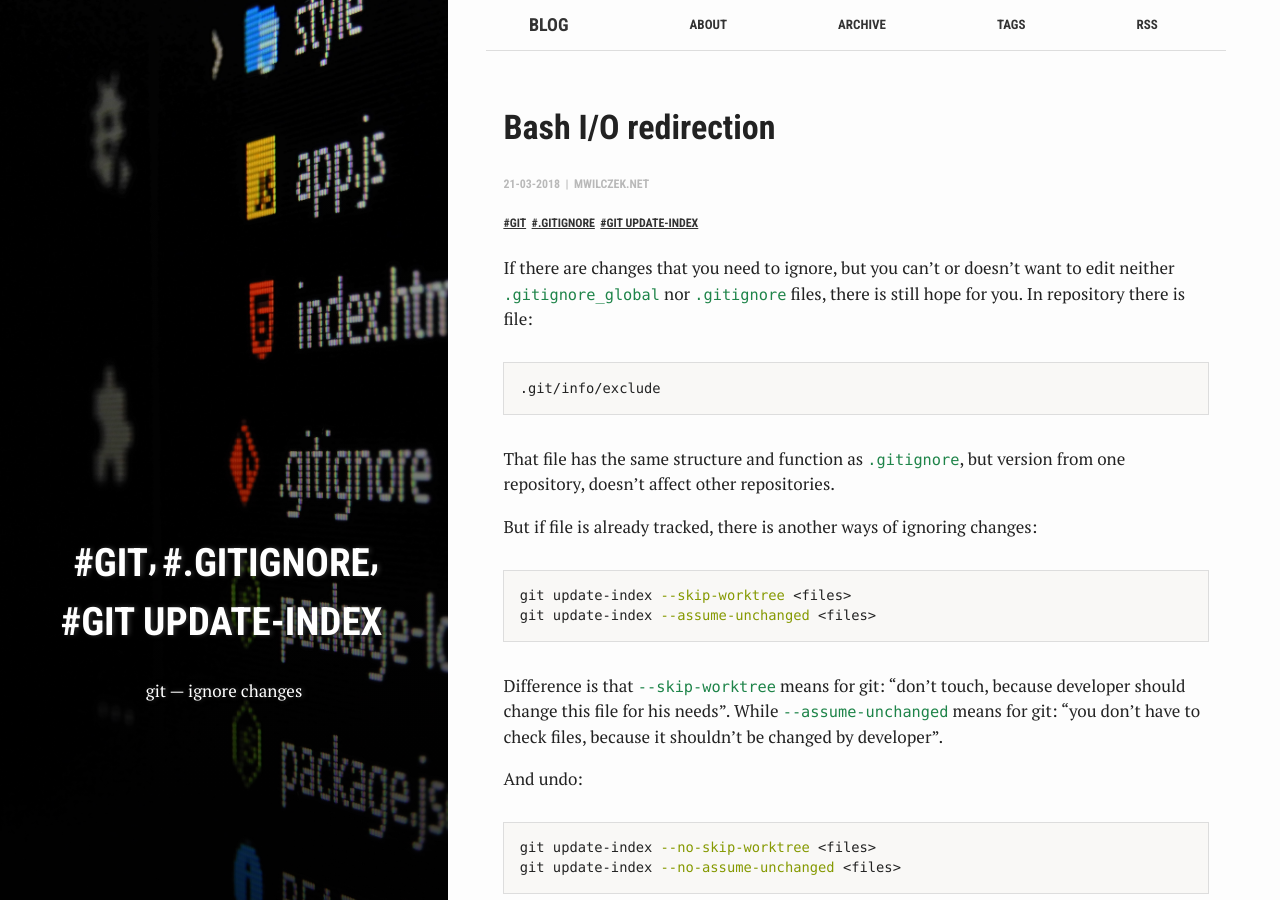
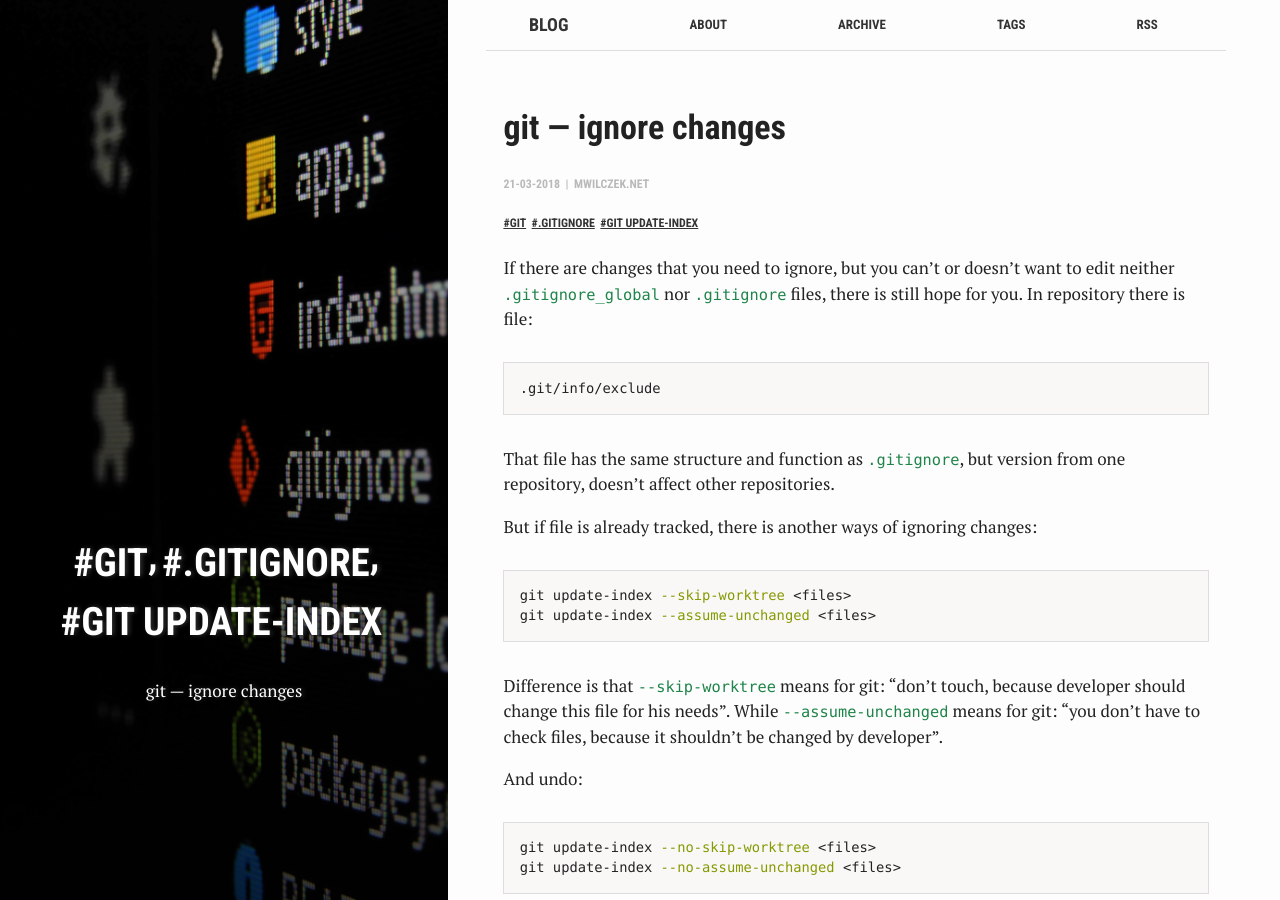
Before and after one commit to mwilczek-net/blog.mwilczek.net, a Jekyll site: the page built from _posts/2018-03-21-GIT–ignore-changes.md, in a window 1280 px wide and 900 px high. Built offline with Jekyll 4.4.1, drawn with Linux system fonts in a browser that asks for light colours.

Commit message:
Git ignore chagnes - title

```diff
--- a/_posts/2018-03-21-GIT–ignore-changes.md
+++ b/_posts/2018-03-21-GIT–ignore-changes.md
@@ -2,8 +2,8 @@
 bg_credential: <a href="https://unsplash.com/@6heinz3r?utm_source=unsplash&utm_medium=referral&utm_content=creditCopyText">Gabriel Heinzer</a> on <a href="https://unsplash.com/s/photos/git?utm_source=unsplash&utm_medium=referral&utm_content=creditCopyText">Unsplash</a>
 bg:            "gabriel-heinzer-EUzk9BIEq6M-unsplash.jpg"
 layout:        post
-title:         "Bash I/O redirection"
-crawlertitle:  "Bash I/O redirection"
+title:         "git &mdash; ignore changes"
+crawlertitle:  "git &mdash; ignore changes"
 summary:       "git &mdash; ignore changes"
 date:          2018-03-21
 categories:    posts
```
